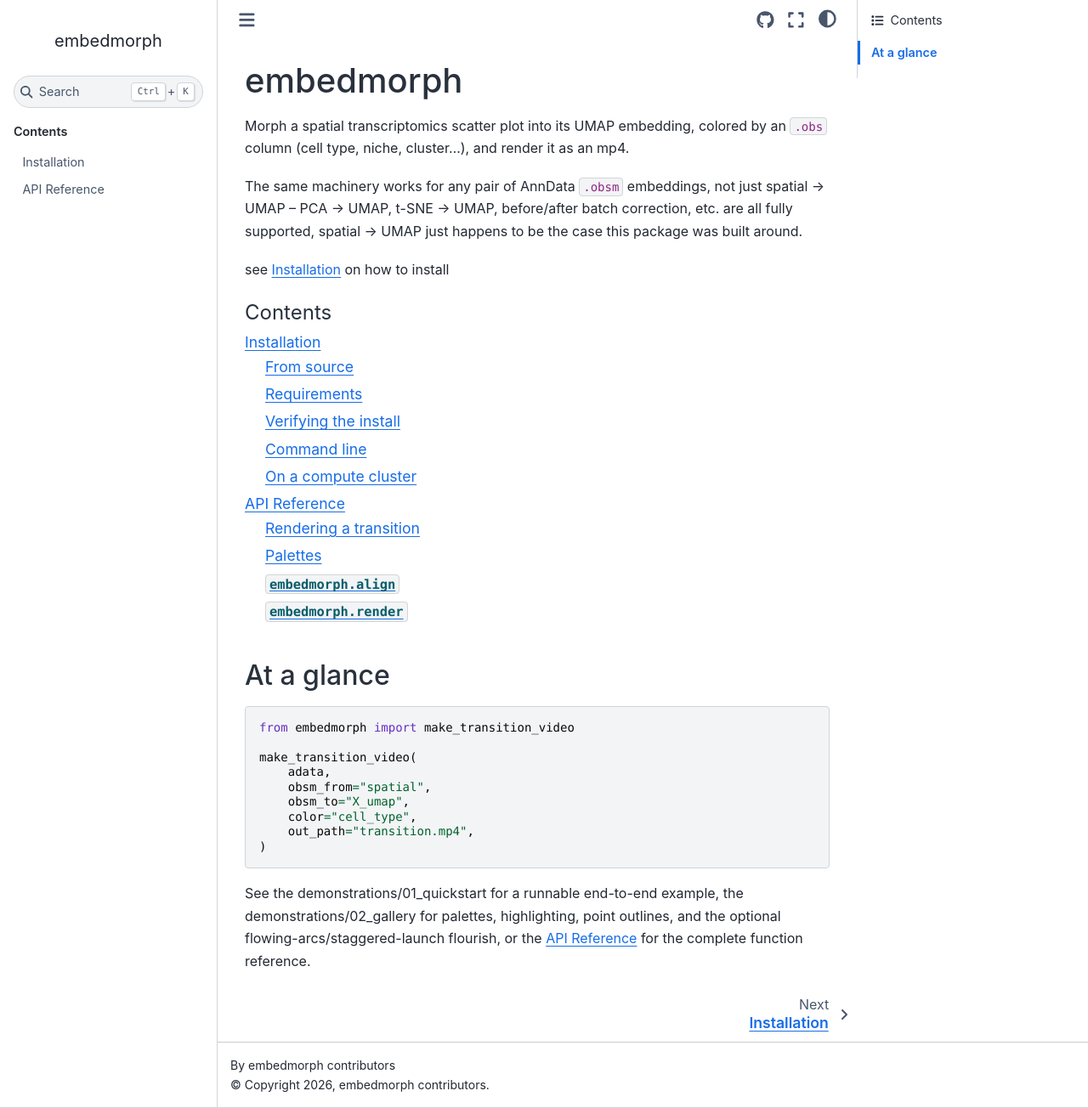
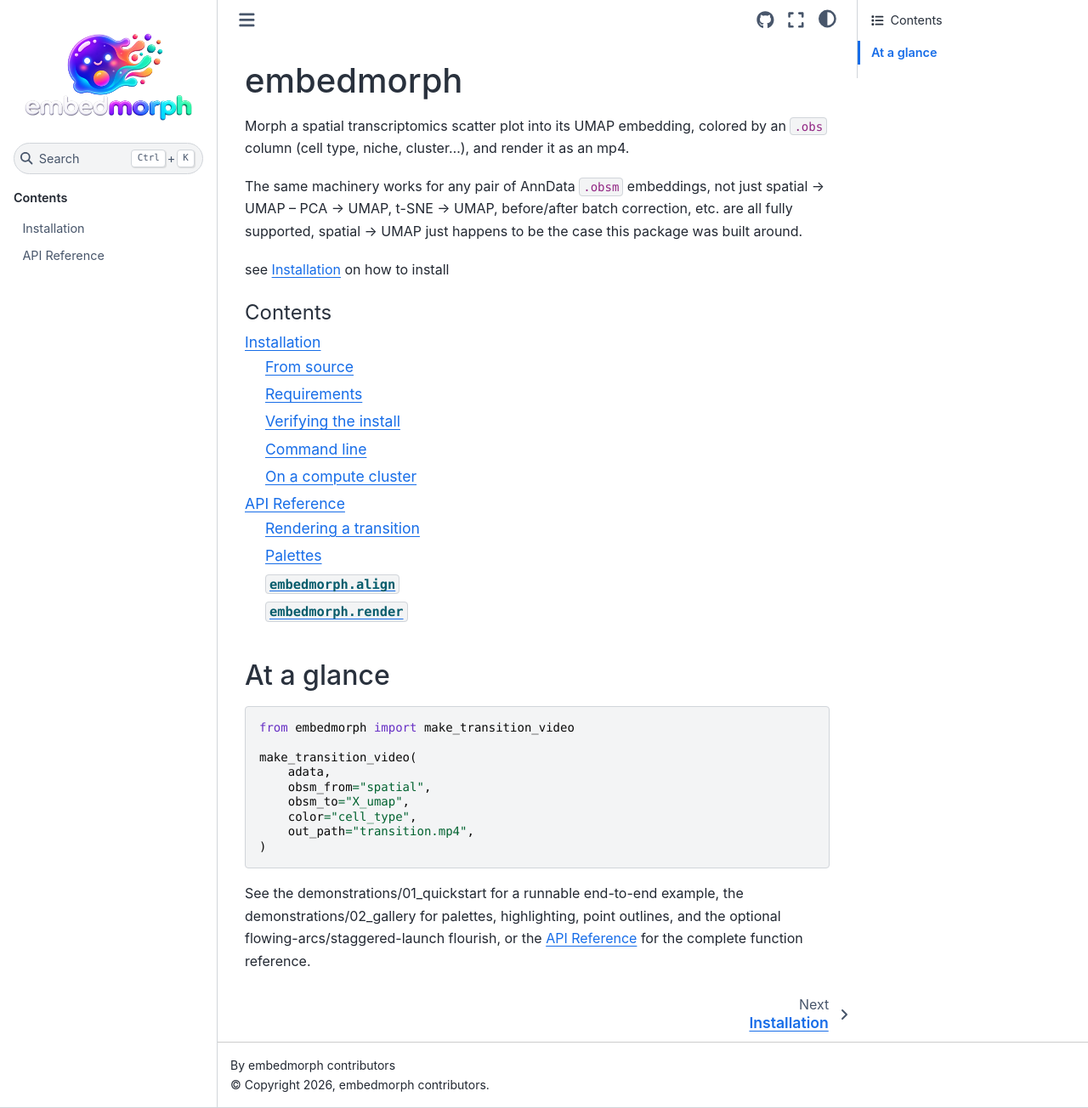
Before and after one commit to philinscience/embedmorph, a Sphinx documentation site: the page built from docs/index.md, in a window 1280 px wide and 1304 px high. Shown: the whole window at 85% size. Built offline with Sphinx 7.4.7 and the Sphinx Book theme 1.1.4, drawn with Linux system fonts in a browser that asks for light colours; pages that are not in the unit, such as notebooks, are missing from menus.

Commit message:
logo added

```diff
--- a/docs/conf.py
+++ b/docs/conf.py
@@ -40,6 +40,7 @@ myst_enable_extensions = ["colon_fence"]
 
 html_theme = "sphinx_book_theme"
 html_title = "embedmorph"
+html_logo = "_static/embedmorph.png"
 html_css_files = ["custom.css"]
 html_theme_options = {
     "repository_url": "https://github.com/philinscience/embedmorph",
```
Also changed, not shown: README.md (+2 -0 lines), docs/_static/embedmorph.png (added), embedmorph.png (added).
